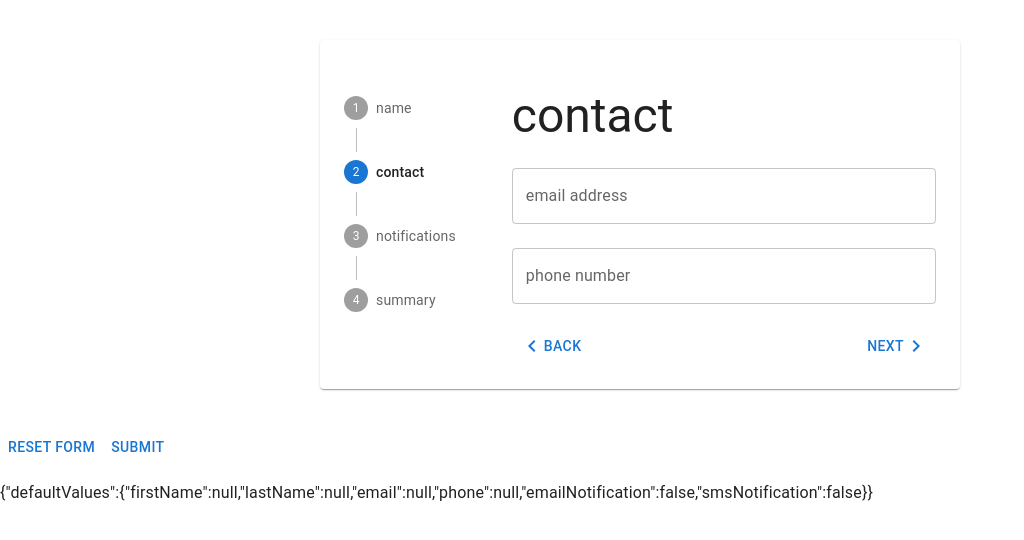
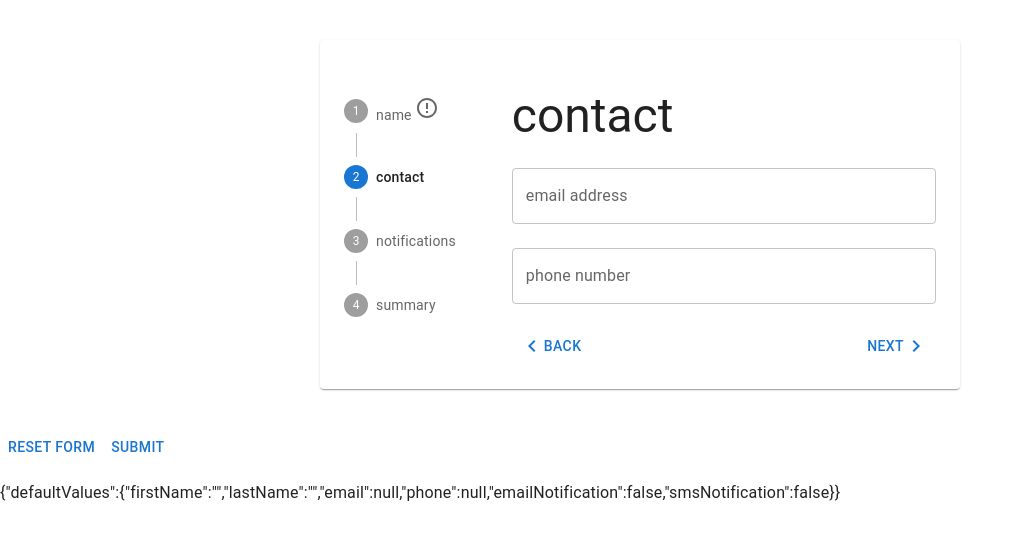
Before and after one commit to janosnanai/rhf-form-wiz-proto, a React (Vite) app: page / in a window 1280 px wide. Both pictures are taken after a click on the button "NEXT". Shown: the top 540 px of the page, without its empty margins (0-1024 px from the left). Built offline with nearby package versions, Linux system fonts and the light colour scheme.

Commit message:
wiz step validation

```diff
--- a/src/components/forms/contact-form/schema/contact-schema.ts
+++ b/src/components/forms/contact-form/schema/contact-schema.ts
@@ -2,9 +2,14 @@ import { z } from "zod";
 
 export const contactSchema = z.object({
   email: z.string().email().nullable(),
-  phone: z.string().regex(/d*/).min(7).nullable(),
+  phone: z.string().regex(/^d*/).min(7).nullable(),
 });
 
 export type ContactInput = z.infer<typeof contactSchema>;
 
 export const contactDefaults: ContactInput = { email: null, phone: null };
+
+export function validateContact(data: { [k: string]: unknown }) {
+  const isValid = contactSchema.safeParse(data).success;
+  return isValid;
+}
--- a/src/components/forms/name-form/schema/name-schema.ts
+++ b/src/components/forms/name-form/schema/name-schema.ts
@@ -1,10 +1,15 @@
 import { z } from "zod";
 
 export const nameSchema = z.object({
-  firstName: z.string().nullable(),
-  lastName: z.string().nullable(),
+  firstName: z.string().min(3),
+  lastName: z.string().min(3),
 });
 
 export type NameInput = z.infer<typeof nameSchema>;
 
-export const nameDefaults: NameInput = { firstName: null, lastName: null };
+export const nameDefaults: NameInput = { firstName: "", lastName: "" };
+
+export function validateName(data: { [k: string]: unknown }) {
+  const isValid = nameSchema.safeParse(data).success;
+  return isValid;
+}
--- a/src/components/forms/notification-form/schema/notification-schema.ts
+++ b/src/components/forms/notification-form/schema/notification-schema.ts
@@ -11,3 +11,8 @@ export const notificationDefaults: NotificationInput = {
   emailNotification: false,
   smsNotification: false,
 };
+
+export function validateNotification(data: { [k: string]: unknown }) {
+  const isValid = notificationSchema.safeParse(data).success;
+  return isValid;
+}
--- a/src/features/user-wiz/index.tsx
+++ b/src/features/user-wiz/index.tsx
@@ -10,6 +10,8 @@ import {
   Typography,
 } from "@mui/material";
 import {
+  Check as CheckIcon,
+  ErrorOutline as ErrorIcon,
   NavigateBefore as BackIcon,
   NavigateNext as NextIcon,
 } from "@mui/icons-material";
@@ -19,8 +21,11 @@ import { useForm, FormProvider } from "react-hook-form";
 import { useState } from "react";
 
 import NameForm from "../../components/forms/name-form";
+import { validateName } from "../../components/forms/name-form/schema/name-schema";
 import ContactForm from "../../components/forms/contact-form";
+import { validateContact } from "../../components/forms/contact-form/schema/contact-schema";
 import NotificationForm from "../../components/forms/notification-form";
+import { validateNotification } from "../../components/forms/notification-form/schema/notification-schema";
 import Summary from "../../components/forms/summary";
 import { userSchema, type UserInput, userDefaults } from "./schema/user-schema";
 
@@ -31,21 +36,92 @@ function UserWiz() {
     mode: "onTouched",
     resolver: zodResolver(userSchema),
   });
-  const steps = ["name", "contact", "notifications", "summary"];
+
+  interface FormStep {
+    name: string;
+    touched?: boolean;
+    error?: boolean;
+    type: string;
+    validate?: (data: { [k: string]: unknown }) => boolean;
+  }
+
+  const [steps, setSteps] = useState<FormStep[]>([
+    {
+      name: "name",
+      touched: false,
+      error: false,
+      type: "form",
+      validate: validateName,
+    },
+    {
+      name: "contact",
+      touched: false,
+      error: false,
+      type: "form",
+      validate: validateContact,
+    },
+    {
+      name: "notifications",
+      touched: false,
+      error: false,
+      type: "form",
+      validate: validateNotification,
+    },
+    { name: "summary", type: "summary" },
+  ]);
 
   function handleBack() {
     if (wizStage === 0) return;
     setWizStage((prev) => prev - 1);
+    setSteps((prev) =>
+      prev.map((step, idx) => {
+        return idx === wizStage && step.type === "form"
+          ? {
+              ...step,
+              touched: true,
+              error: step.validate
+                ? !step.validate(formMethods.getValues())
+                : false,
+            }
+          : step;
+      })
+    );
   }
 
   function handleNext() {
     if (wizStage === 3) return;
     setWizStage((prev) => prev + 1);
+    setSteps((prev) =>
+      prev.map((step, idx) => {
+        return idx === wizStage && step.type === "form"
+          ? {
+              ...step,
+              touched: true,
+              error: step.validate
+                ? !step.validate(formMethods.getValues())
+                : false,
+            }
+          : step;
+      })
+    );
   }
 
   function handleStep(update: number) {
     if (update === wizStage) return;
     setWizStage(update);
+    setSteps((prev) =>
+      prev.map((step, idx) => {
+        return idx === wizStage && step.type === "form"
+          ? {
+              ...step,
+              touched: true,
+              error: step.validate
+                ? !step.validate(formMethods.getValues())
+                : false,
+            }
+          : step;
+      })
+    );
   }
 
   function handleReset() {
@@ -53,11 +129,7 @@ function UserWiz() {
   }
 
   function handleSubmit() {
-    console.log("hello");
-
     formMethods.handleSubmit((formData) => {
-      console.log("submit called");
-
       console.log(formData);
       alert(JSON.stringify(formData));
     })();
@@ -79,10 +151,11 @@ function UserWiz() {
           >
             <Box>
               <Stepper nonLinear activeStep={wizStage} orientation="vertical">
-                {steps.map((label, idx) => (
-                  <Step key={label}>
+                {steps.map(({ name, touched, error }, idx) => (
+                  <Step key={name}>
                     <StepButton onClick={() => handleStep(idx)}>
-                      {label}
+                      {name}{" "}
+                      {touched && (!error ? <CheckIcon /> : <ErrorIcon />)}
                     </StepButton>
                   </Step>
                 ))}
@@ -91,7 +164,7 @@ function UserWiz() {
 
             <Box flexGrow={1}>
               <Typography variant="h3" component="h2" sx={{ mb: 3 }}>
-                {steps[wizStage]}
+                {steps[wizStage].name}
               </Typography>
               {wizStage === 0 && (
                 <Stack gap={3}>
```
